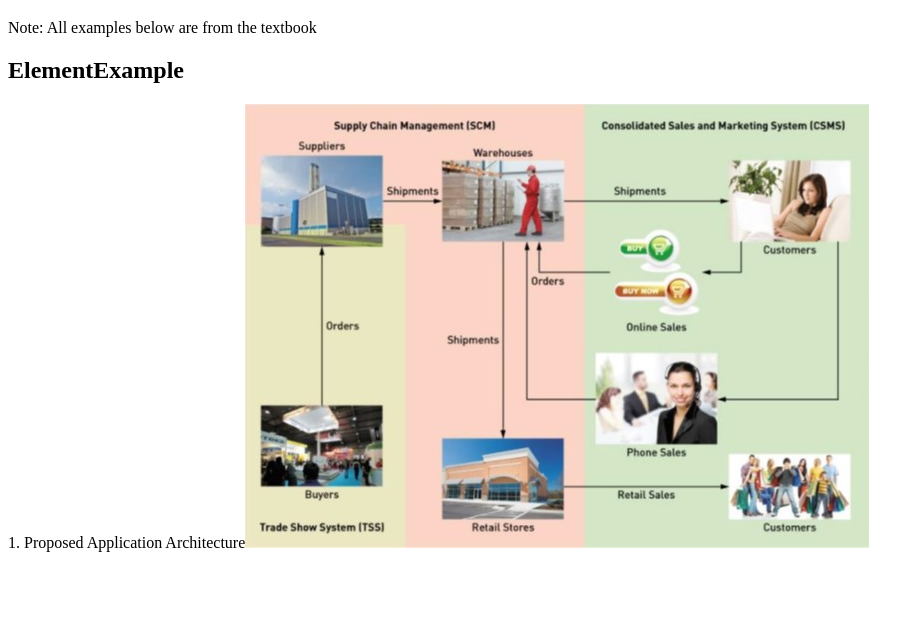
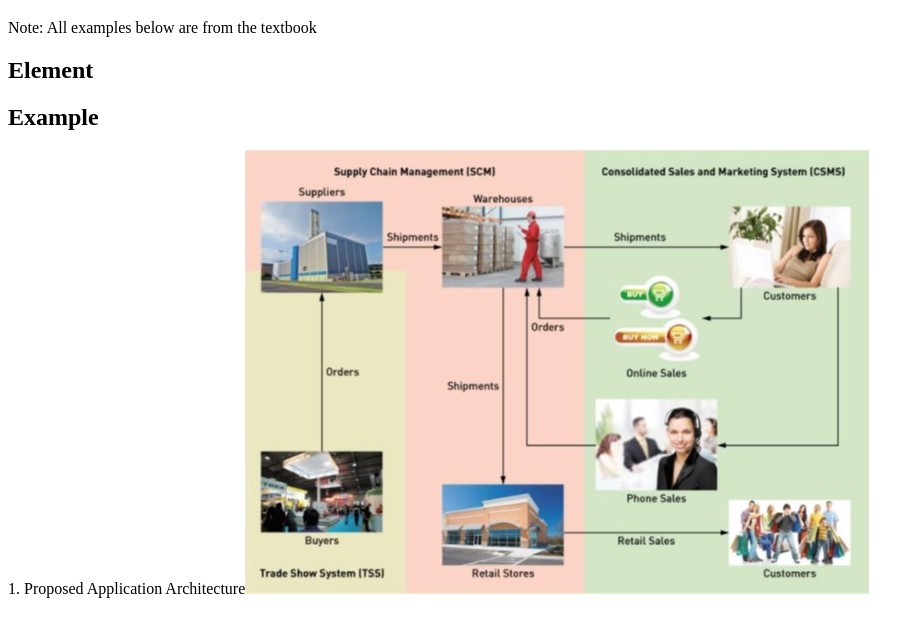
Before and after one commit to aak29/aak29.github.io, a plain HTML site: page index.html in a window 1280 px wide. Shown: the part 159-796 px from the top of the page, without its empty margins (0-924 px from the left). Drawn offline with Linux system fonts and the light colour scheme.

Commit message:
fixed header

```diff
--- a/index.html
+++ b/index.html
@@ -8,11 +8,10 @@
 Note: All examples below are from the textbook
 <table, th, td {
   border: 1px solid black;
-  border-collapse: collapse;
 }
 >
   <tr>
-    <td><h2>Element</td><td>Example</h2></td>
+    <td><h2>Element</h2></td><td><h2>Example</h2></td>
   </tr>
   <tr>
     <td>1. Proposed Application Architecture</td><td><img src="system_illo.jpg"></td>
```
